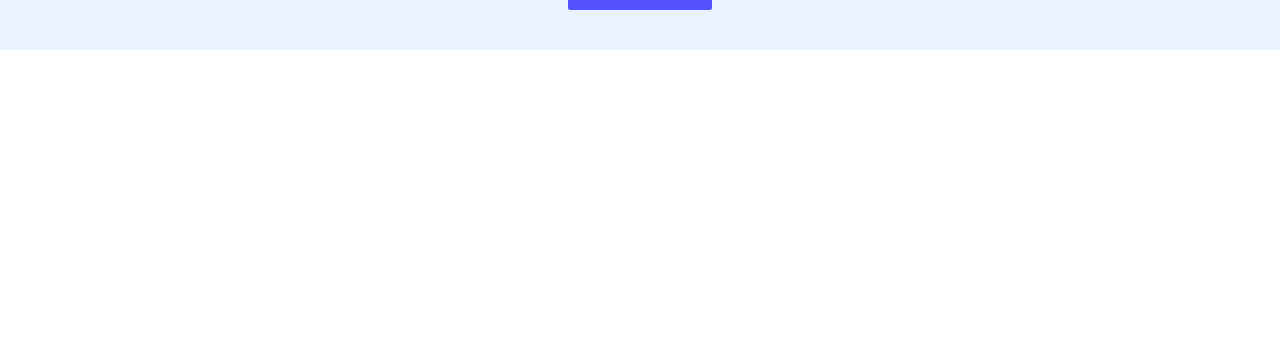
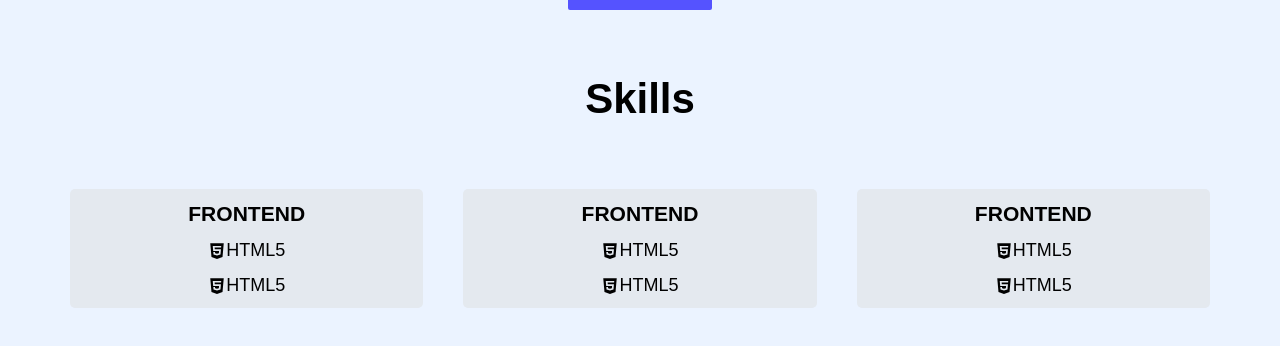
Before and after one commit to Albert4940/Portfolio-v2, a React (Create React App) app: page / in a window 1280 px wide. Shown: the part 1118-1464 px from the top of the page. Before the commit the page ends 1168 px from the top, so only its background shows below. Built offline with nearby package versions, Linux system fonts and the light colour scheme.

Commit message:
P-47566900:Add Skill section and Add icon and skills

```diff
--- a/src/App.js
+++ b/src/App.js
@@ -4,11 +4,11 @@ import Welcome from "./components/Welcome"
 
 function App() {
   return (
-    <div className="App">
+    <main className="App">
       <Header />
       <Welcome />
       <About />
-    </div>
+    </main>
   );
 }
 
--- /dev/null
+++ b/src/components/About/Skill.jsx
@@ -0,0 +1,44 @@
+import styled from "styled-components";
+import colors from "../../utils/style/colors";
+
+//change name into stack
+//Put .NET Stcak
+const SkillH3 = styled.h3`
+    margin: 1rem auto;
+`
+const SkillContainer = styled.div`
+background: ${colors.primaryWhite};
+  color: ${colors.primaryBlue}
+  padding: 2rem;
+  border-radius: 5px;
+  text-align: center;
+  transition: transform 0.3s ease-out;
+  &:hover{
+    transform: translateY(-5px);
+  }
+`
+const LIStyle = {
+display: "flex",
+alignItems: "center",
+justifyContent:"center",
+margin:"10px auto",
+}
+
+const Skill = ({skill}) => {
+
+    return(
+        <SkillContainer key={skill.title}>
+            <SkillH3>
+             {skill.title}
+            </SkillH3>
+            <ul>
+              {
+                skill.technologies.map((item,index) => (
+                  <li key={index} style={LIStyle}>{item.icon}{item.name}</li>
+                ))
+              }
+            </ul>
+        </SkillContainer>
+    )
+}
+export default Skill;
--- /dev/null
+++ b/src/components/About/SkillSection.jsx
@@ -0,0 +1,33 @@
+import styled from "styled-components"
+import GridStyle from "../../utils/style/GridStyle"
+import Skill from "./Skill";
+//change into ListSkill
+import { skills } from "../../utils/data/skills";
+
+const SkillSectionConatainer = styled.div`
+    margin: 0 6rem;
+`
+const SkillH2 = styled.h2`
+    margin: 6rem auto;
+`
+
+const SkillGrid = GridStyle();
+
+const SkillSection = () => {
+    return(
+        <SkillSectionConatainer>
+            <SkillH2>
+                Skills
+            </SkillH2>
+            <SkillGrid>
+                {
+                    skills.map(item =>
+                        (<Skill skill={item}/>)
+                    )
+                }
+            </SkillGrid>
+        </SkillSectionConatainer>
+    )
+}
+
+export default SkillSection;
--- a/src/components/About/index.jsx
+++ b/src/components/About/index.jsx
@@ -2,6 +2,8 @@ import colors from "../../utils/style/colors";
 import ResumeButton from "../ResumeButton";
 import AboutMe from "./AboutMe";
 import styled from "styled-components";
+import SkillSection from "./SkillSection";
+
 const AboutContainer = styled.section`
 background-color: ${colors.fourthy};
 padding: 4rem 1rem;
@@ -11,6 +13,7 @@ const About = () => {
         <AboutContainer>
             <AboutMe />
             <ResumeButton />
+            <SkillSection />
         </AboutContainer>
     )
 }
--- /dev/null
+++ b/src/utils/data/skills.js
@@ -0,0 +1,43 @@
+import { FaHtml5 } from "react-icons/fa";
+
+export const skills = [
+    {
+        title: "FRONTEND",
+        technologies:[
+            {
+                name:"HTML5",
+                icon:<FaHtml5 />
+            },
+            {
+                name:"HTML5",
+                icon:<FaHtml5 />
+            }
+        ]
+    },
+    {
+        title: "FRONTEND",
+        technologies:[
+            {
+                name:"HTML5",
+                icon:<FaHtml5 />
+            },
+            {
+                name:"HTML5",
+                icon:<FaHtml5 />
+            }
+        ]
+    },
+    {
+        title: "FRONTEND",
+        technologies:[
+            {
+                name:"HTML5",
+                icon:<FaHtml5 />
+            },
+            {
+                name:"HTML5",
+                icon:<FaHtml5 />
+            }
+        ]
+    }
+]
--- /dev/null
+++ b/src/utils/style/GridStyle.js
@@ -0,0 +1,15 @@
+import styled from "styled-components";
+
+//put the variable size
+//create an only common style
+const GridStyle = () => (styled.div`
+display: grid;
+grid-template-columns: repeat(auto-fit, minmax(320px, 1fr));
+grid-gap: 4rem;
+width: 100%;
+max-width: 1280px;
+margin: 0 auto;
+margin-bottom: 6rem;
+`
+)
+export default GridStyle;
```
